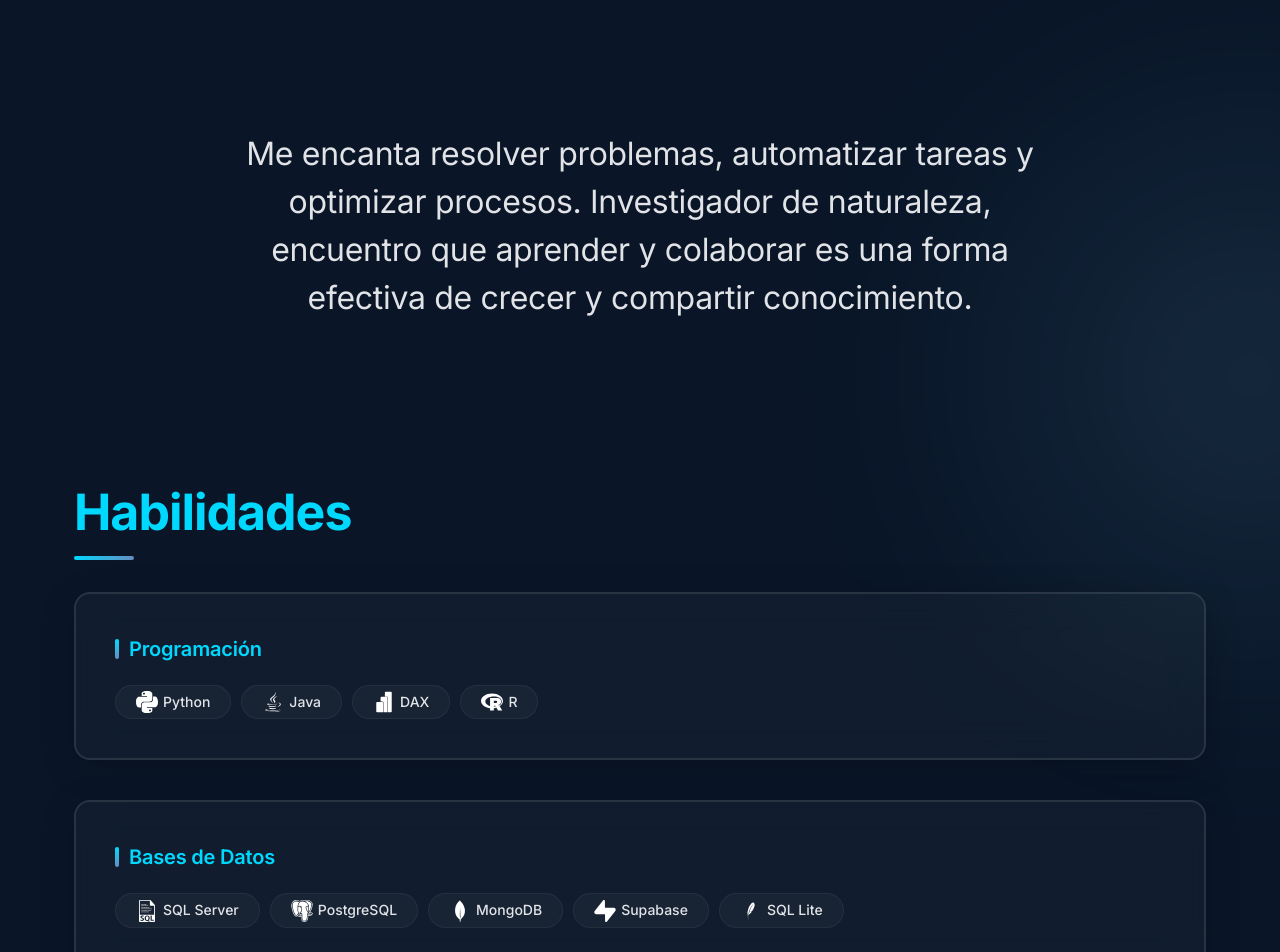
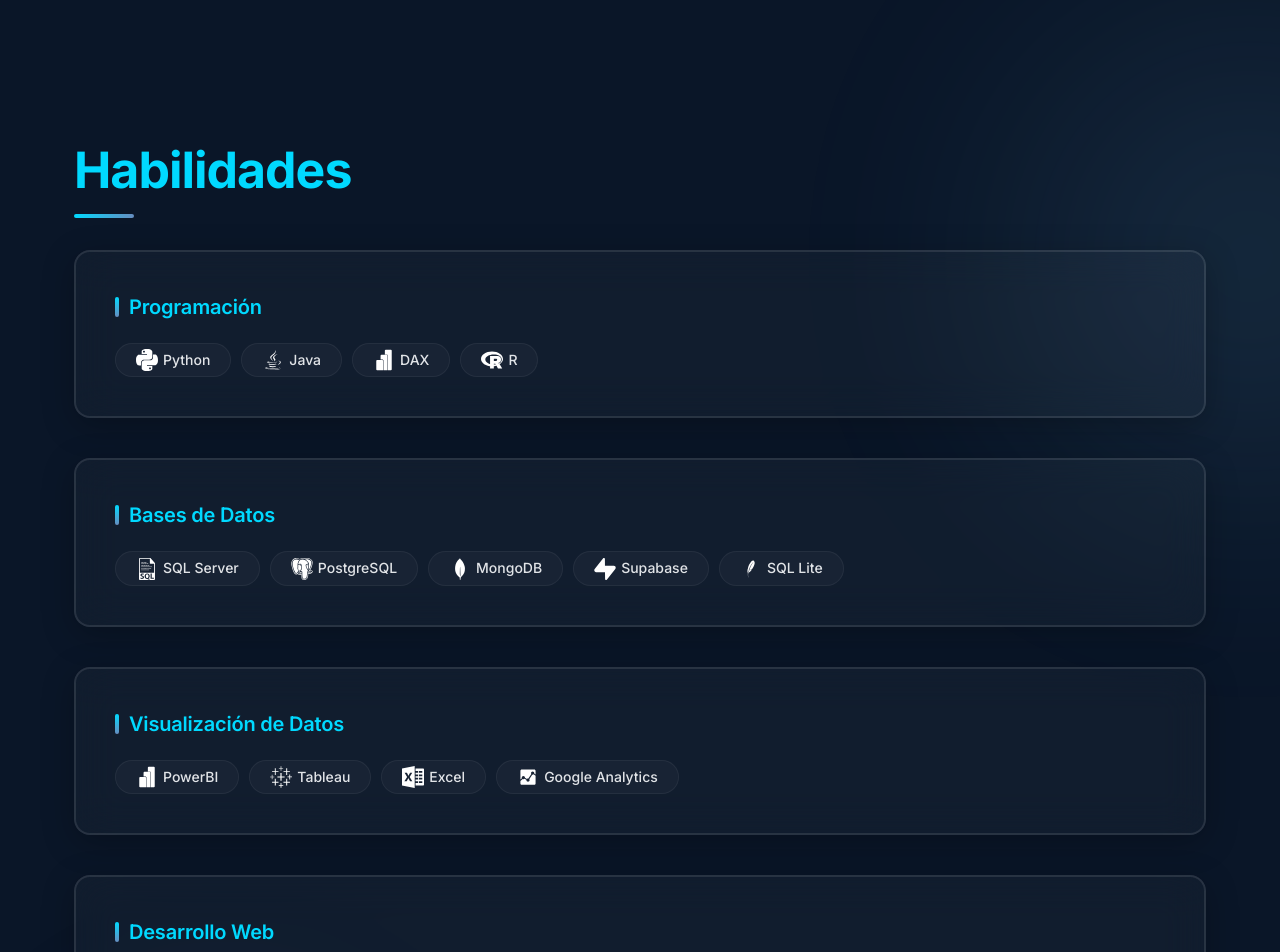
Before and after one commit to hailtr/portfolio-backend, a React (Vite) app in the folder frontend/: page / in a window 1280 px wide. Shown: the part 1320-2272 px from the top of the page. Built offline with nearby package versions, Linux system fonts and the light colour scheme; no server answers.

Commit message:
description section removed

```diff
--- a/frontend/src/components/AboutSection.jsx
+++ b/frontend/src/components/AboutSection.jsx
@@ -5,13 +5,11 @@
 const AboutSection = ({ language }) => {
   const translations = {
     es: {
-      description: 'Me encanta resolver problemas, automatizar tareas y optimizar procesos. Investigador de naturaleza, encuentro que aprender y colaborar es una forma efectiva de crecer y compartir conocimiento.',
       skills: 'Habilidades',
       education: 'Educación',
       experience: 'Experiencia'
     },
     en: {
-      description: 'I love solving problems, automating tasks and optimizing processes. A researcher by nature, I find that learning and collaborating is an effective way to grow and share knowledge.',
       skills: 'Skills',
       education: 'Education',
       experience: 'Experience'
@@ -57,13 +55,7 @@
   return (
     <section className="section reveal-section">
       <div className="aboutme-section">
-        <div className="content-container">
-          <div className="about-intro">
-            <p className="about-intro-text" id="about">{t.description}</p>
-          </div>
-        </div>
-
-        <div className="content-container reveal-section">
+        <div className="content-container reveal-section visible" id="about">
           <h2>{t.skills}</h2>
           <SkillsTree language={language} />
         </div>
```
